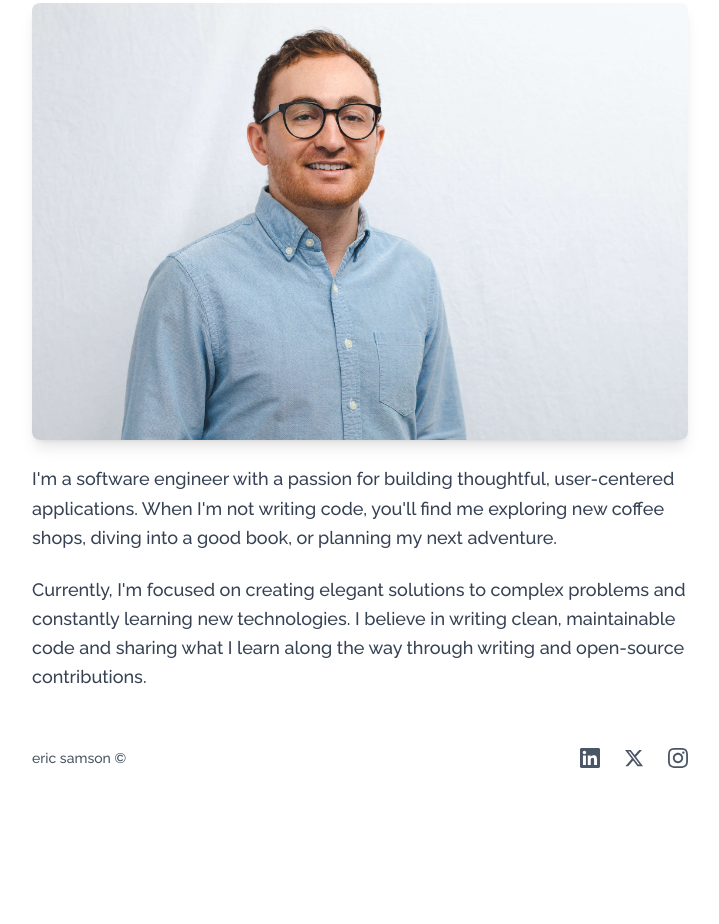
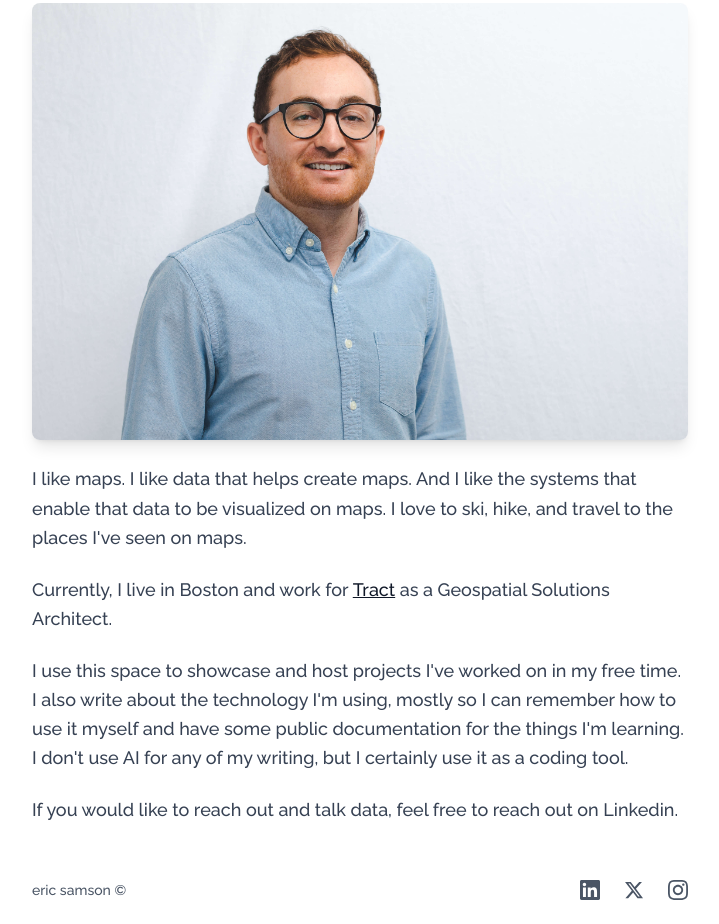
Before and after one commit to EricSamsonCarto/ericsamson.com, an Astro site: page / in a window 1280 px wide. Shown: the part 449-1373 px from the top of the page, without its empty margins (280-999 px from the left). Before the commit the page ends 1241 px from the top, so only its background shows below. Built offline with nearby package versions, Linux system fonts and the light colour scheme; Astro itself is replaced by a stand-in of ours.

Commit message:
updated home page about me

```diff
--- a/src/pages/index.astro
+++ b/src/pages/index.astro
@@ -32,11 +32,11 @@ const latestTech = getLatest(allTech, 3);
 		/>
 	</div>
 
-	<div class="max-w-3xl mx-auto">
+	<div class="max-w-3xl mx-auto animate-fade-in">
 		<div class="mb-6 mt-6">
 
 			<div class="mt-3"></div>
-			<h1 class="text-4xl md:text-5xl font-bold mb-6 animate-fade-in">
+			<h1 class="text-4xl md:text-5xl font-bold mb-6">
 				Hi, I'm Eric 🗺️
 			</h1>
 
@@ -52,11 +52,19 @@ const latestTech = getLatest(allTech, 3);
 
 		<div class="prose prose-gray max-w-none">
 			<p class="text-lg leading-relaxed mb-4">
-				I'm a software engineer with a passion for building thoughtful, user-centered applications. When I'm not writing code, you'll find me exploring new coffee shops, diving into a good book, or planning my next adventure.
+				I like maps. I like data that helps create maps. And I like the systems that enable that data to be visualized on maps. I love to ski, hike, and travel to the places I've seen on maps.
 			</p>
 
 			<p class="text-lg leading-relaxed">
-				Currently, I'm focused on creating elegant solutions to complex problems and constantly learning new technologies. I believe in writing clean, maintainable code and sharing what I learn along the way through writing and open-source contributions.
+				Currently, I live in Boston and work for <a href="https://www.tract.com/" target="_blank">Tract</a> as a Geospatial Solutions Architect.
+			</p>
+
+			<p class="text-lg leading-relaxed">
+				I use this space to showcase and host projects I've worked on in my free time. I also write about the technology I'm using, mostly so I can remember how to use it myself and have some public documentation for the things I'm learning. I don't use AI for any of my writing, but I certainly use it as a coding tool.
+			</p>
+
+			<p class="text-lg leading-relaxed">
+				If you would like to reach out and talk data, feel free to reach out on Linkedin.
 			</p>
 		</div>
 	</div>
```
Also changed, not shown: notes/notes.md (line endings or trailing spaces), src/components/AboutSection.astro (deleted), src/components/FullContentList.astro (deleted).
